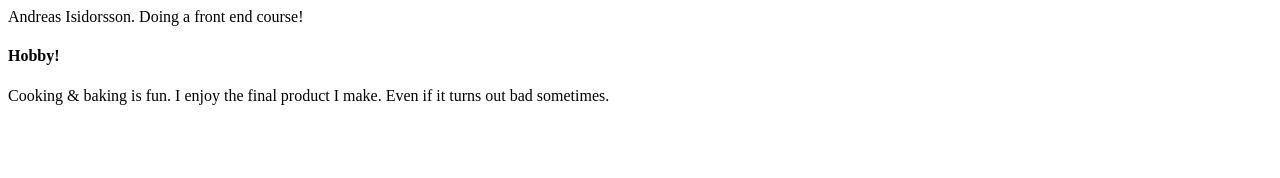
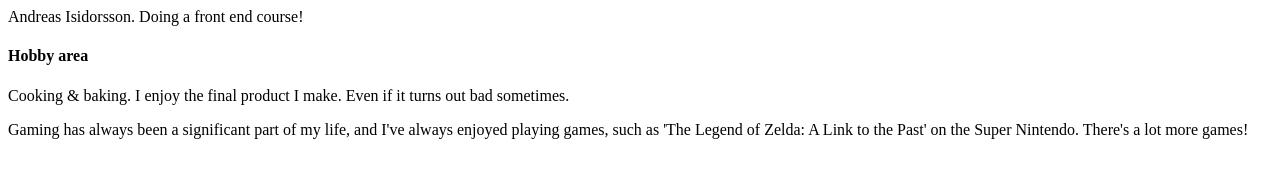
Before and after one commit to Cloticc/lexicon-uppgift-about, a plain HTML site: page index.html in a window 1280 px wide. Drawn offline with Linux system fonts and the light colour scheme.

Commit message:
Update hobby area in index.html

```diff
--- a/index.html
+++ b/index.html
@@ -25,9 +25,9 @@ in copyrightsymbolen också. Ni får googla lite på hur man kan göra det. -->
 <body>
 <header>Andreas Isidorsson. Doing a front end course!</header>
 
-<h4>Hobby!</h4>
-<p>Cooking & baking is fun. I enjoy the final product I make. Even if it turns out bad sometimes.</p>
-<p></p>
+<h4>Hobby area</h4>
+<p>Cooking & baking. I enjoy the final product I make. Even if it turns out bad sometimes.</p>
+<p>Gaming has always been a significant part of my life, and I've always enjoyed playing games, such as 'The Legend of Zelda: A Link to the Past' on the Super Nintendo. There's a lot more games!</p>
 <p></p>
 
 
```
